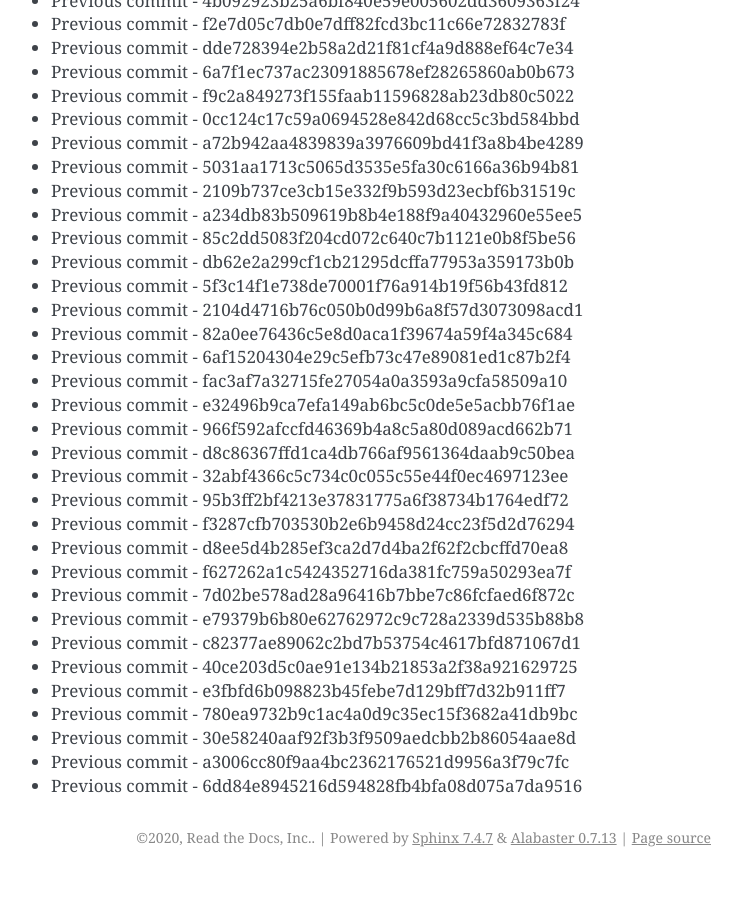
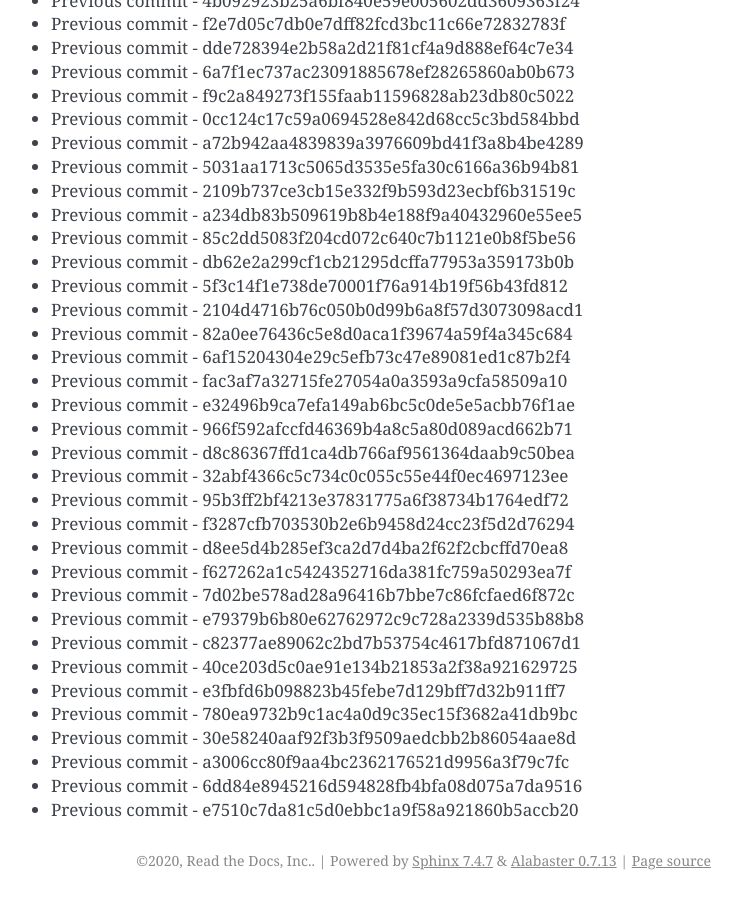
Before and after one commit to readthedocs/rtd-git-stresstest, a Sphinx documentation site: the page built from docs/updates.rst, in a window 1280 px wide and 900 px high, scrolled down 72474 px. Shown: the whole window, without its empty margins (399-1141 px from the left). Built offline with Sphinx 7.4.7, drawn with Linux system fonts in a browser that asks for light colours; before the commit the page ends 73351 px from its top, so only the background shows below that.

Commit message:
Generating commit from previous: e7510c7da81c5d0ebbc1a9f58a921860b5accb20

```diff
--- a/docs/updates.rst
+++ b/docs/updates.rst
@@ -3077,3 +3077,4 @@ It can be tested for any performance characteristics.
 * Previous commit - 30e58240aaf92f3b3f9509aedcbb2b86054aae8d
 * Previous commit - a3006cc80f9aa4bc2362176521d9956a3f79c7fc
 * Previous commit - 6dd84e8945216d594828fb4bfa08d075a7da9516
+* Previous commit - e7510c7da81c5d0ebbc1a9f58a921860b5accb20
```
